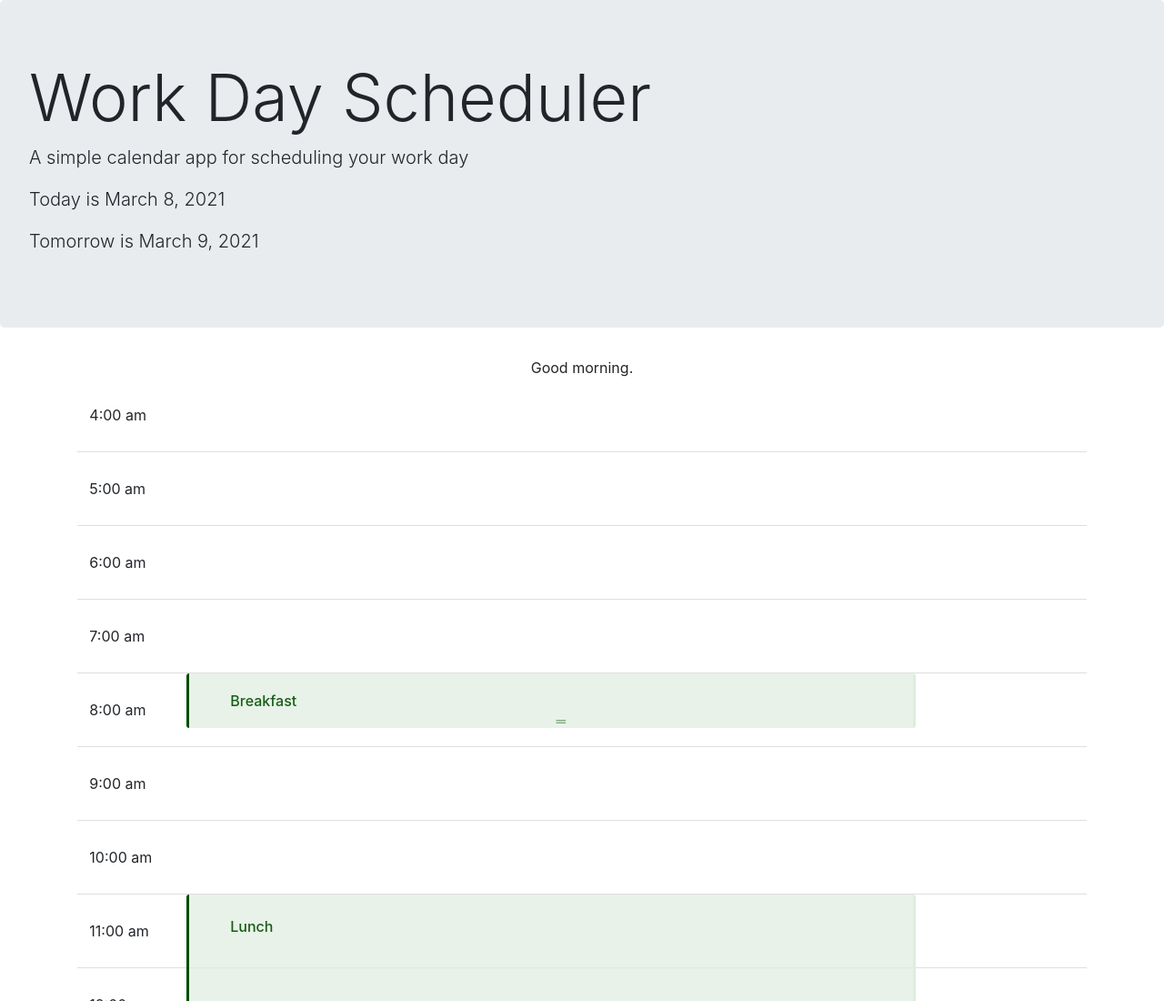
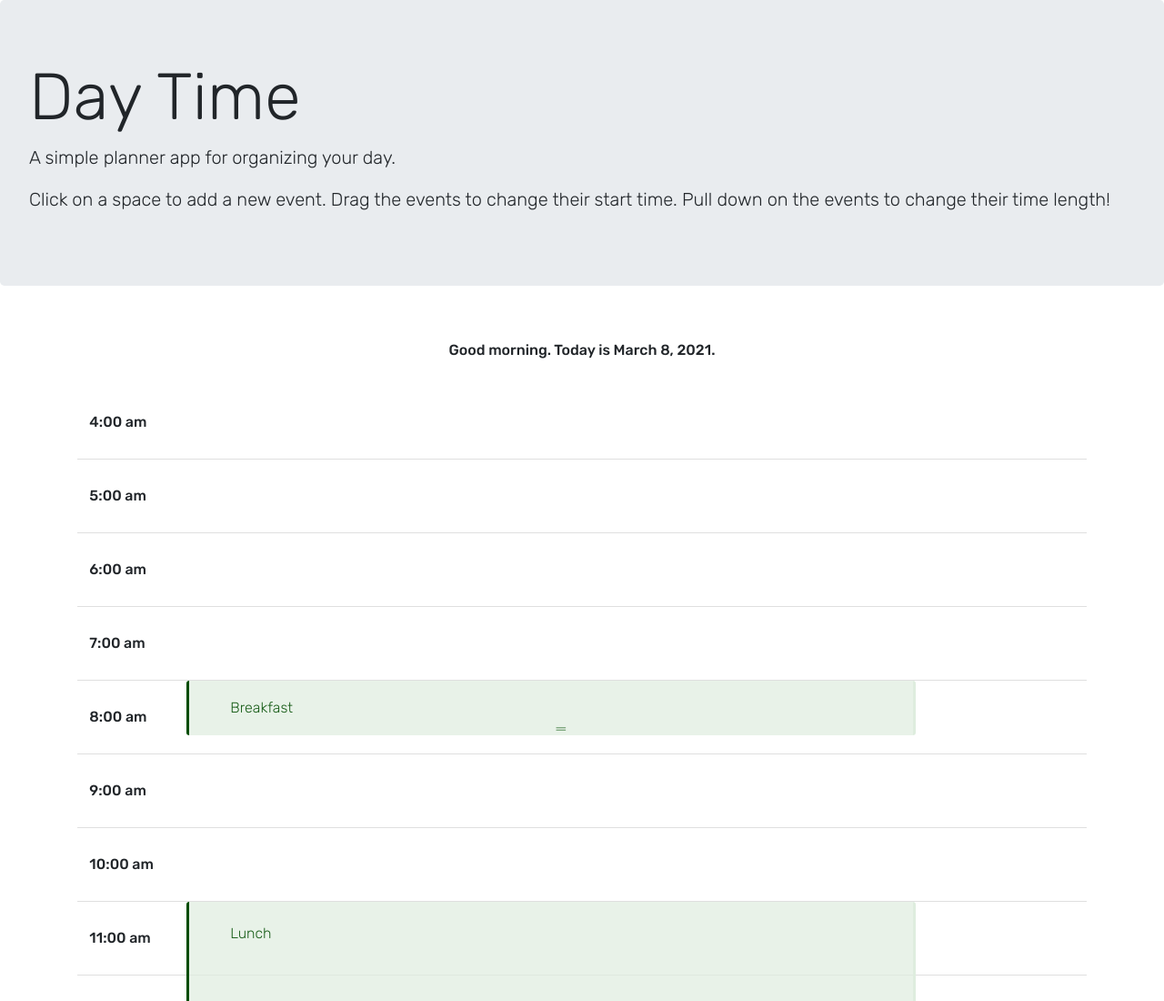
Before and after one commit to n8blake/day-time, a website: page index.html in a window 1280 px wide. Shown: the top 1100 px of the page at 91% size. Drawn offline with nearby package versions, Linux system fonts and the light colour scheme.

Commit message:
clean up for production

```diff
--- a/index.html
+++ b/index.html
@@ -2,7 +2,7 @@
 <html lang="en">
 	<head>
 		<meta charset="UTF-8" />
-		<meta name="viewport" content="width=device-width, initial-scale=1.0" />
+		<meta name="viewport" content="user-scalable=no, width=device-width, initial-scale=1, maximum-scale=1">
 		<meta http-equiv="X-UA-Compatible" content="ie=edge" />
 
 	<!--  Styles  -->
@@ -18,26 +18,26 @@
 			rel="stylesheet"
 		/>
 		<link rel="stylesheet" href="styles/index.processed.css" />
-		<title>Work Day Scheduler</title>
+		<title>Day Time</title>
 	</head>
 	<body ng-app="App">
-		<header class="jumbotron" ng-controller="DayCtrl">
-			<h1 class="display-3">Work Day Scheduler</h1>
-			<p class="lead">A simple calendar app for scheduling your work day</p>
-			<p id="currentDay" class="lead">Today is {{today}}</p>
-			<p id="tomorrow" class="lead">Tomorrow is {{tomorrow}}</p>
+		<header class="jumbotron" >
+			<h1 class="display-3">Day Time</h1>
+			<p class="lead">A simple planner app for organizing your day.</p>
+			<p class="lead">Click on a space to add a new event. Drag the events to change their start time. Pull down on the events to change their time length!</p>
+
 		</header>
 		<div class="container" ng-controller="AppCtrl">
-			<div id="message">{{message}}</div>
+			<div id="message" class="sticky-top">{{message}} Today is {{today}}.</div>
 
 			<div class="list-group-flush">
 				<div class="list-group-item" ng-repeat="time in timeblocks">
 					<div class="row time-block" >
 						<div class="col-md-2 col-sm-1 center-vertical time-header" ng-if="(time % 1 === 0)">{{time | numberAsTime}}</div>
 						<div class="col-10 event-container d-flex justify-content-left" ondrop="drop(event)" ondragover="allowDrop(event)" ng-drop="dropped(time)">
-							<div class="event grab d-flex justify-content-left" draggable="true" ondragstart="drag(event)" ng-repeat="event in getEvents(time)" ng-attr-id="id-{{event.id}}" ng-class="{'event-green':(event.color === 'green'), 'event-red':(event.color === 'red'), 'event-yellow':(event.color === 'yellow'), 'event-blue':(event.color === 'blue')}" ng-style="{'height': (event.length * 60 + 'pt')}" ng-drag="dragging(event)" ng-mouseenter="showEventOptions(event)" ng-mouseleave="hideEventOptions(event)">
+							<div class="event grab d-flex justify-content-left" draggable="true"  ng-repeat="event in getEvents(time)" ng-attr-id="id-{{event.id}}" ng-class="{'event-green':(event.color === 'green'), 'event-red':(event.color === 'red'), 'event-yellow':(event.color === 'yellow'), 'event-blue':(event.color === 'blue')}" ng-style="{'height': (event.length * 60 + 'pt')}" ng-drag="dragging(event)" ng-mouseenter="showEventOptions(event)" ng-mouseleave="hideEventOptions(event)" >
 								<h6 class="event-title " ng-model="event.title" ng-attr-id="title-{{event.id}}" ng-click="editEvent(event)" contenteditable="true" ng-blur="endEdit(event)" >{{event.title | truncate}}</h6>
-								<i class="fas fa-grip-lines event-length-grabber" ng-attr-id="event-length-grabber-{{event.id}}" draggable="true" ng-click="setActiveEvent(event)" ondragstart="resize(event)" ng-drag="updateEventLength(event)" onmousedown="mouseDownHandler(event)" ng-dragstart="startUpdateLength(event)" ng-dragend="endUpdateLength(event)"></i>
+								<i class="fas fa-grip-lines event-length-grabber" ng-attr-id="event-length-grabber-{{event.id}}" draggable="true" ng-click="setActiveEvent(event)" ng-drag="updateEventLength(event)" onmousedown="mouseDownHandler(event)" ng-dragstart="startUpdateLength(event)" ng-dragend="endUpdateLength(event)"></i>
 								<div class="event-options" ng-attr-id="event-options-{{event.id}}">
 									<div class="justify-content-between event-color-palet" ng-attr-id="event-color-palet-{{event.id}}">
 										<i class="fas fa-circle event-color-palet-option red" ng-click="updateEventColor(event, 'red')"></i>
--- a/scripts/app.js
+++ b/scripts/app.js
@@ -1,24 +1,14 @@
 var app = angular.module("App", ['ngDrag']);
 
-var MAX_TITLE_LENGTH = 32;
-
-app.controller("DayCtrl", ['$scope', function($scope){
-	let today = moment();
-	let tomorrow = moment().add(24, 'hour');
-	let newDate = moment(tomorrow).format('LL');
-	console.log(newDate);
-	$scope.today = today.format('LL');
-	$scope.tomorrow = tomorrow.format('LL');
-}]);
+var MAX_TITLE_LENGTH = 42;
 
 app.controller("AppCtrl", ['$scope', '$filter', 'events', function($scope, $filter, events) {
 
 	$scope.activeEvent = {};
 	$scope.updatingEventLength = false;
 	$scope.tasks = [];
-
+	$scope.today = moment().format('LL');
 	$scope.events = events.getEvents();
-	console.log($scope.events);
 
 	$scope.message = "Good morning.";
 	//console.log(moment().hour());
@@ -30,23 +20,18 @@ app.controller("AppCtrl", ['$scope', '$filter', 'events', function($scope, $filt
 
 	$scope.timeblocks = [];
 	for(let i = 4; i < 23; i++){
-		//let t = i / 4;
 		$scope.timeblocks.push(i);
 	}
 
 	$scope.newEvent = (time) => {
-		//console.log(time);
 		let startTime = moment().hour(time).minutes(0).valueOf();
 		let endTime = moment().hour(time + 1).minutes(0).valueOf();
 		let newEvent = new CalendarEvent(startTime, endTime);
 		newEvent.title = "New Appointment";
 		events.addEvent(newEvent);
-		console.log("Created new event: " + newEvent.id);
 	};
 
 	$scope.editEvent = (event) => {
-		console.log(event.id);
-		console.log(event.title);
 		let activeEvent = document.querySelector("#id-" + event.id);
 		activeEvent.draggable = false;
 		$scope.activeEvent = activeEvent;
@@ -60,30 +45,22 @@ app.controller("AppCtrl", ['$scope', '$filter', 'events', function($scope, $filt
 		//console.log(event);
 		let activeEvent = document.querySelector("#id-" + event.id);
 		let activeEventTitle = document.querySelector("#title-" + event.id).textContent;
-		console.log(activeEventTitle);
 		events.updateEventTitle(event.id, activeEventTitle);
-		console.log(event.id + " updated");
 		$scope.activeEvent.draggable = true;
 		$scope.activeEvent = {};
-		console.log($filter('truncate')(event.title));
 		document.querySelector("#title-" + event.id).textContent = $filter('truncate')(event.title);
 	}
 
 	$scope.dragging = (event) => {
-		//console.log("dragging");
 		$scope.activeEvent = event;
 		document.querySelector("#id-" + event.id).classList.remove('grab');
 		document.querySelector("#id-" + event.id).classList.add('grabbing');
 	}
 
 	$scope.dropped = (time) => {
-		console.log("Dropped!");
-		console.log(time);
 		if(!$scope.updatingEventLength){
 			let receivedEvent = $scope.activeEvent;
 			$scope.activeEvent = {};
-			console.log(receivedEvent);
-
 			let newStartTime = moment().hour(time).minutes(0).seconds(0).valueOf();
 			let minutes = receivedEvent.length * 60;
 			let newEndTime = moment().hour(time).minutes(minutes).seconds(0).valueOf();
@@ -91,9 +68,6 @@ app.controller("AppCtrl", ['$scope', '$filter', 'events', function($scope, $filt
 			events.updateEventTime(receivedEvent.id, newEndTime, true);
 			document.querySelector("#id-" + receivedEvent.id).classList.remove('grabbing');
 			document.querySelector("#id-" + receivedEvent.id).classList.add('grab');
-		} else {
-			// deal with event length update
-
 		}
 	}
 
@@ -104,12 +78,10 @@ app.controller("AppCtrl", ['$scope', '$filter', 'events', function($scope, $filt
 	}
 
 	$scope.deleteEvent = (event) => {
-		console.log("Deleting " + event.id);
 		events.deleteEvent(event.id);
 	}
 
 	$scope.setActiveEvent = (event) => {
-		console.log("setting activeEvent");
 		$scope.activeEvent = event;
 		let activeEventElement = document.querySelector("#id-" + event.id);
 		activeEventElement.draggable = false;
@@ -117,44 +89,29 @@ app.controller("AppCtrl", ['$scope', '$filter', 'events', function($scope, $filt
 
 	let timeOffset = 0;
 	let baseTimeLength = 1;
+
 	$scope.updateEventLength = (event) => {
-		//console.log("dragging length");
-		//console.log(event.length);
 		let offset = (mouse.y - mouseDownY) * (3/4) / 15;
 		offset = Math.round(offset);
 		if(timeOffset != offset){
 			// the increment cannon make the event less than 15 minues...
 			timeOffset = offset;
-			//if()
 			event.length = baseTimeLength + (timeOffset / 4);
-			console.log("change: " + offset);
 		}
 
 	}
 
 	$scope.startUpdateLength = (event) => {
-		console.log("Start update length");
 		baseTimeLength = event.length;
-		//mouseYStart = mouse.y;
-		//console.log(mouse.y);
-		//document.addEventListener("mousemove", handleMouseMove);
 		document.querySelector("#event-length-grabber-" + event.id).style.opacity = 0;
-
-		//document.querySelector("#event-length-grabber-" + event.id).style.cursor = "none";
 		$scope.activeEvent = event;
 		$scope.updatingEventLength = true;
 	}
 
 	$scope.endUpdateLength = (event) => {
-		console.log("end update length");
-		//console.log(mouse.y);
-		//document.removeEventListener("mousemove", handleMouseMove);
 		$scope.updatingEventLength = false;
 		$scope.activeEvent = {};
 		document.querySelector("#event-length-grabber-" + event.id).style.opacity = 0.5;
-		//document.querySelector("#event-length-grabber-" + event.id).style.cursor = "ns-resize";
-		//let offset = (mouse.y - mouseDownY) * (3/4);
-		console.log("Final Offset: " + timeOffset);
 		events.updateEventLength(event.id, event.length);
 		timeOffset = 0;
 	}
@@ -179,7 +136,6 @@ app.controller("AppCtrl", ['$scope', '$filter', 'events', function($scope, $filt
 
 }]);
 
-
 app.factory('events', [function(){
 	obj = {};
 	obj.events = [];
@@ -191,10 +147,7 @@ app.factory('events', [function(){
 	}
 
 	obj.deleteEvent = (eventId) => {
-		console.log("EVENTID: " + eventId);
 		let event = getEventById(eventId);
-		console.log(event);
-		console.log("INDEX: " + obj.events.indexOf(event));
 		obj.events.splice(obj.events.indexOf(event), 1);
 		saveEvents();
 	}
@@ -216,7 +169,6 @@ app.factory('events', [function(){
 
 	obj.updateEventTime = (eventId, time, end) => {
 		obj.events.forEach(event => {
-			//console.log(moment(event.start).hour());
 			if(event.id === eventId){
 				if(end){
 					event.end = time;
@@ -232,9 +184,7 @@ app.factory('events', [function(){
 	// are in that block
 	obj.getEventsForTimeblock = (timeblock) => {
 		let eventsInThisTimeBlock = [];
-		//console.log(timeblock);
 		obj.events.forEach(event => {
-			//console.log(moment(event.start).hour());
 			if(moment(event.start).hour() === timeblock) eventsInThisTimeBlock.push(event);
 		});
 		return eventsInThisTimeBlock;
@@ -249,8 +199,6 @@ app.factory('events', [function(){
 		var foundEvent = null;
 		obj.events.forEach(event => {
 			if(event.id === id){
-				console.log(event);
-				console.log(obj.events.indexOf(event));
 				foundEvent = obj.events[obj.events.indexOf(event)];
 			};
 		});
@@ -261,12 +209,11 @@ app.factory('events', [function(){
 	const getEvents = () => {
 		let events = localStorage.getItem('events');
 		if(events === null){
-			//localStorage.setItem('events', '');
+			// If there are no calendar event, add placer holder events
 			obj.events = calendarEvents;
 			saveEvents();
 		} else {
 			obj.events = JSON.parse(events);
-			//obj.events = calendarEvents;
 		}
 	}
 
@@ -279,14 +226,12 @@ app.factory('events', [function(){
 }]);
 
 app.filter('numberAsTime', function() {
-	//console.log(param);
 	return function(hour) {
 		return moment().hour(hour).minute(0).format('h:mm a');
 	};
 });
 
 app.filter('truncate', function() {
-	//console.log(param);
 	return function(title) {
 		if(title.length > MAX_TITLE_LENGTH){
 			let str = title.slice(0, MAX_TITLE_LENGTH - 4);
@@ -297,26 +242,23 @@ app.filter('truncate', function() {
 	};
 });
 
+// Code for enableing drag events to work nicely with AngularJS
 (function(){
 	var ngDragEventDirectives = {};
-
 	angular.forEach(
 		'drag dragend dragenter dragexit dragleave dragover dragstart drop'.split(' '),
 		function(eventName) {
 			var directiveName = 'ng' + eventName.charAt(0).toUpperCase() + eventName.slice(1);
-
 			ngDragEventDirectives[directiveName] = ['$parse', '$rootScope', function($parse, $rootScope) {
 				return {
 					restrict: 'A',
 					compile: function($element, attr) {
 						var fn = $parse(attr[directiveName], null, true);
-
 						return function ngDragEventHandler(scope, element) {
 							element.on(eventName, function(event) {
 								var callback = function() {
 									fn(scope, {$event: event});
 								};
-
 								scope.$apply(callback);
 							});
 						};
--- a/styles/index.scss
+++ b/styles/index.scss
@@ -1,10 +1,8 @@
-:root{
-  --l: 50%;
-  --event-red: 0, 100%;
-}
+@import url('https://fonts.googleapis.com/css2?family=Rubik:wght@300;500&display=swap');
 
 body {
   position: relative;
+  font-family: 'Rubik', sans-serif;
 }
 
 .container {
@@ -13,6 +11,9 @@ body {
 
 #message {
   text-align: center;
+  background-color: #FFFD;
+  width: 100%;
+  padding: 20pt;
 }
 
 .time-block {
@@ -32,13 +33,8 @@ body {
 }
 
 .event {
-  /*background-color: hsla(120, 30%, 90%, 70%);
-  color: hsla(120, 100%, 15%, 90%);*/
   padding: 8pt;
   border-radius: .2rem;
-  /*
-  border-left: .2rem solid;
-  border-right: .2rem solid;*/
   border-top: none;
   border-bottom: none;
   position: relative;
@@ -97,6 +93,7 @@ body {
   padding: 6pt;
   max-width: 90%;
   top: 5%;
+  font-weight: lighter;
 }
 
 .event-length-grabber {
```
Also changed, not shown: scripts/index.js (+2 -21 lines), README.md, styles/index.processed.css, 1 other file.
